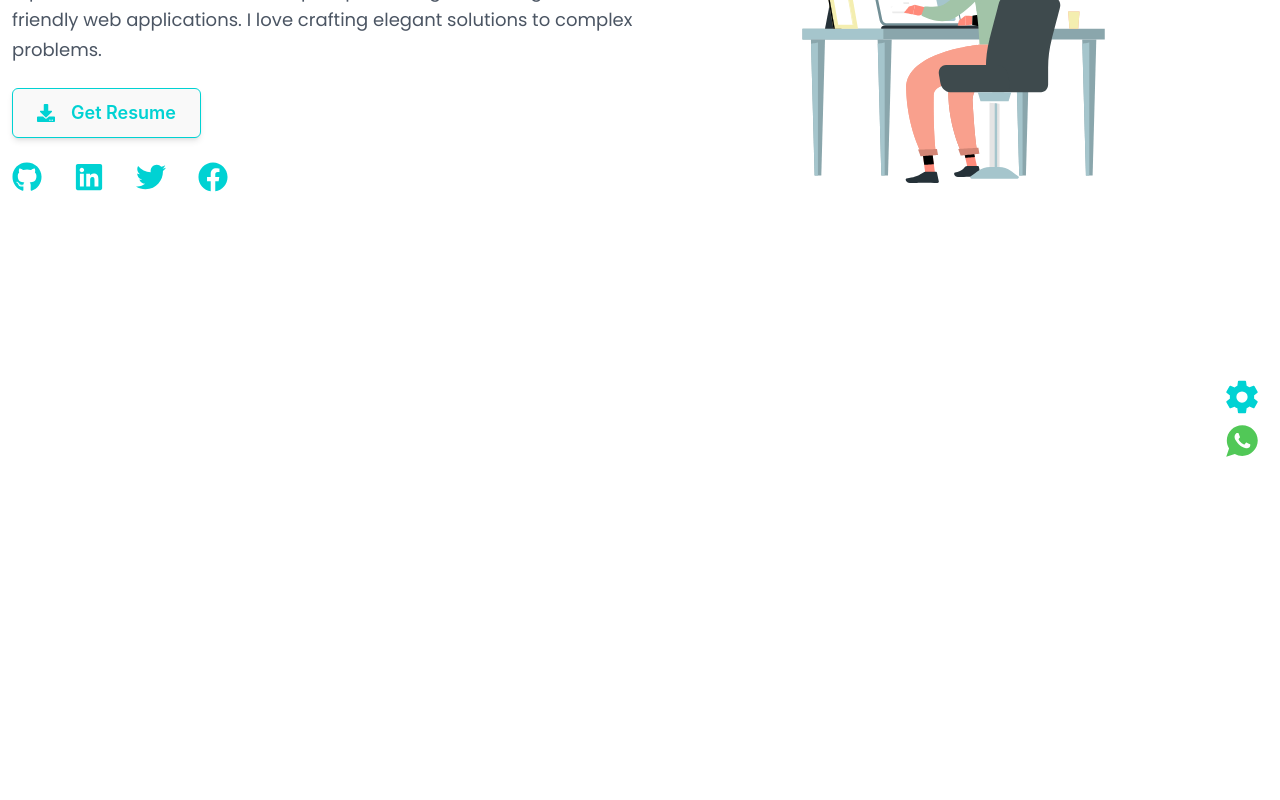
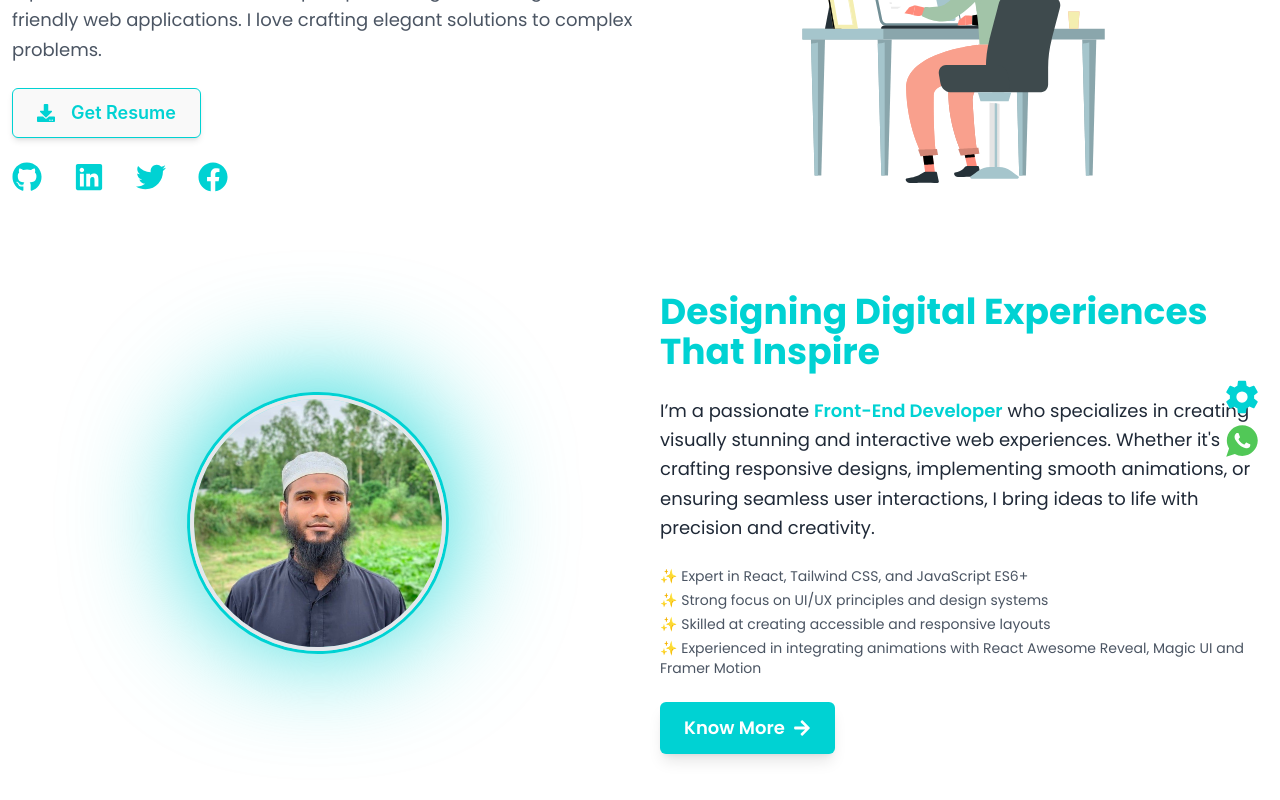
Before and after one commit to Hasinur3813/react-portfolio, a React (Vite) app: page / in a window 1280 px wide. Shown: the part 314-1114 px from the top of the page. Before the commit the page ends 800 px from the top, so only its background shows below. Built offline with nearby package versions, Linux system fonts and the light colour scheme.

Commit message:
added about section

```diff
--- a/src/Pages/Homepage/Homepage.jsx
+++ b/src/Pages/Homepage/Homepage.jsx
@@ -1,9 +1,11 @@
+import AboutMe from "../../components/AboutMe/AboutMe";
 import Hero from "../../components/Hero/Hero";
 
 const Homepage = () => {
   return (
     <div>
       <Hero />
+      <AboutMe />
     </div>
   );
 };
--- /dev/null
+++ b/src/components/AboutMe/AboutMe.jsx
@@ -0,0 +1,61 @@
+import { FaArrowRight } from "react-icons/fa";
+import myPhoto from "../../assets/myPhoto.jpg";
+import Section from "../../layout/Section";
+
+const AboutMe = () => {
+  return (
+    <Section className="">
+      <div className="container mx-auto px-4 flex flex-col-reverse lg:flex-row items-center gap-24 lg:gap-10">
+        {/* left content */}
+        <div className="lg:flex-1 relative flex justify-center">
+          {/* Blob Background */}
+          <div className="absolute w-60 h-60 bg-primaryColor rounded-full blur-3xl -z-10"></div>
+          <div className="absolute w-64 h-64 bg-bg-secondary rounded-full blur-2xl -z-20"></div>
+
+          {/* Profile Photo */}
+          <img
+            src={myPhoto}
+            alt="Profile"
+            className="w-64 -rotate-2 h-64 object-cover rounded-full border-4 ring-primaryColor ring"
+          />
+        </div>
+
+        {/* right Content */}
+        <div className="lg:flex-1 space-y-6 ">
+          <h2 className="text-3xl sm:text-4xl  font-bold text-primaryColor">
+            Designing Digital Experiences That Inspire
+          </h2>
+          <p className="text-lg text-gray-800 leading-relaxed">
+            I’m a passionate{" "}
+            <span className="font-semibold text-primaryColor">
+              Front-End Developer
+            </span>{" "}
+            who specializes in creating visually stunning and interactive web
+            experiences. Whether it's crafting responsive designs, implementing
+            smooth animations, or ensuring seamless user interactions, I bring
+            ideas to life with precision and creativity.
+          </p>
+          <ul className="text-sm text-muted space-y-1">
+            <li>✨ Expert in React, Tailwind CSS, and JavaScript ES6+</li>
+            <li>✨ Strong focus on UI/UX principles and design systems</li>
+            <li>✨ Skilled at creating accessible and responsive layouts</li>
+            <li>
+              ✨ Experienced in integrating animations with React Awesome
+              Reveal, Magic UI and Framer Motion
+            </li>
+          </ul>
+          {/* CTA Button */}
+          <button
+            onClick={() => (window.location.href = "/about")}
+            className="group flex items-center gap-2 px-6 py-3 bg-primaryColor text-lightGray text-lg font-semibold rounded-md shadow-lg hover:shadow-xl hover:bg-secondaryColor transition-all duration-200"
+          >
+            Know More{" "}
+            <FaArrowRight className="group-hover:translate-x-1 transition-transform duration-200" />
+          </button>
+        </div>
+      </div>
+    </Section>
+  );
+};
+
+export default AboutMe;
--- a/src/components/Hero/Hero.jsx
+++ b/src/components/Hero/Hero.jsx
@@ -6,7 +6,6 @@ import {
   FaFacebook,
 } from "react-icons/fa";
 import { Typewriter } from "react-simple-typewriter";
-import myPhoto from "../../assets/myPhoto.jpg";
 import { FaReact, FaNodeJs, FaJs } from "react-icons/fa";
 import { Button } from "antd";
 import Section from "../../layout/Section";
@@ -15,7 +14,7 @@ import developer from "../../assets/developer.json"; // Import your JSON file
 
 const Hero = () => {
   return (
-    <Section>
+    <Section className="!py-5">
       <div className=" flex flex-col md:flex-row gap-y-20 items-center container mx-auto px-3  pt-10 sm:pt-20">
         {/* Left Content */}
         <div className=" flex-1 space-y-6">
@@ -86,15 +85,6 @@ const Hero = () => {
               <FaJs className="text-[#F7DF1E] text-3xl animate-pulse" />
             </span>
           </div>
-
-          {/* Blob Effect */}
-          {/* <div className="absolute w-72 h-72 bg-primaryColor/50 rounded-full animate-pulse blur-lg -z-10"></div> */}
-          {/* Profile Photo */}
-          {/* <img
-            src={myPhoto}
-            alt="Profile"
-            className="w-64 -rotate-2 h-64 object-cover rounded-full border-4 ring-primaryColor ring"
-          /> */}
         </div>
       </div>
     </Section>
--- a/src/components/Shared/ActionButtons.jsx
+++ b/src/components/Shared/ActionButtons.jsx
@@ -9,14 +9,18 @@ const ActionButtons = () => {
   const themeBox = useRef(null);
 
   const handleShowColor = () => {
+    console.log("before clicked");
+    console.log(showColors);
     setShowColors((prevState) => !prevState);
-    console.log("clicked");
+    console.log(" after clicked");
   };
 
   // Close menu when clicking outside the themeBox
   useEffect(() => {
     const handleClickOutside = (event) => {
+      console.log(themeBox.current);
       if (themeBox.current && !themeBox.current.contains(event.target)) {
+        console.log("useEffect run");
         setShowColors(false);
       }
     };
@@ -33,6 +37,7 @@ const ActionButtons = () => {
   return (
     <div className="fixed bottom-5 right-5 z-[999]">
       {/* Menu */}
+
       <div
         ref={themeBox}
         className={`${
@@ -46,7 +51,10 @@ const ActionButtons = () => {
         {/* Themes Control */}
         <div>
           <button
-            onClick={handleShowColor}
+            onClick={(e) => {
+              e.stopPropagation();
+              handleShowColor();
+            }}
             type="button"
             className="hover:rotate-180 md:block hidden transition-transform duration-100"
           >
--- a/src/layout/Section.jsx
+++ b/src/layout/Section.jsx
@@ -1,6 +1,6 @@
 const Section = ({ children, className }) => {
   return (
-    <section className={`${className && className} py-5`}>{children}</section>
+    <section className={`${className && className} py-20`}>{children}</section>
   );
 };
 
```
